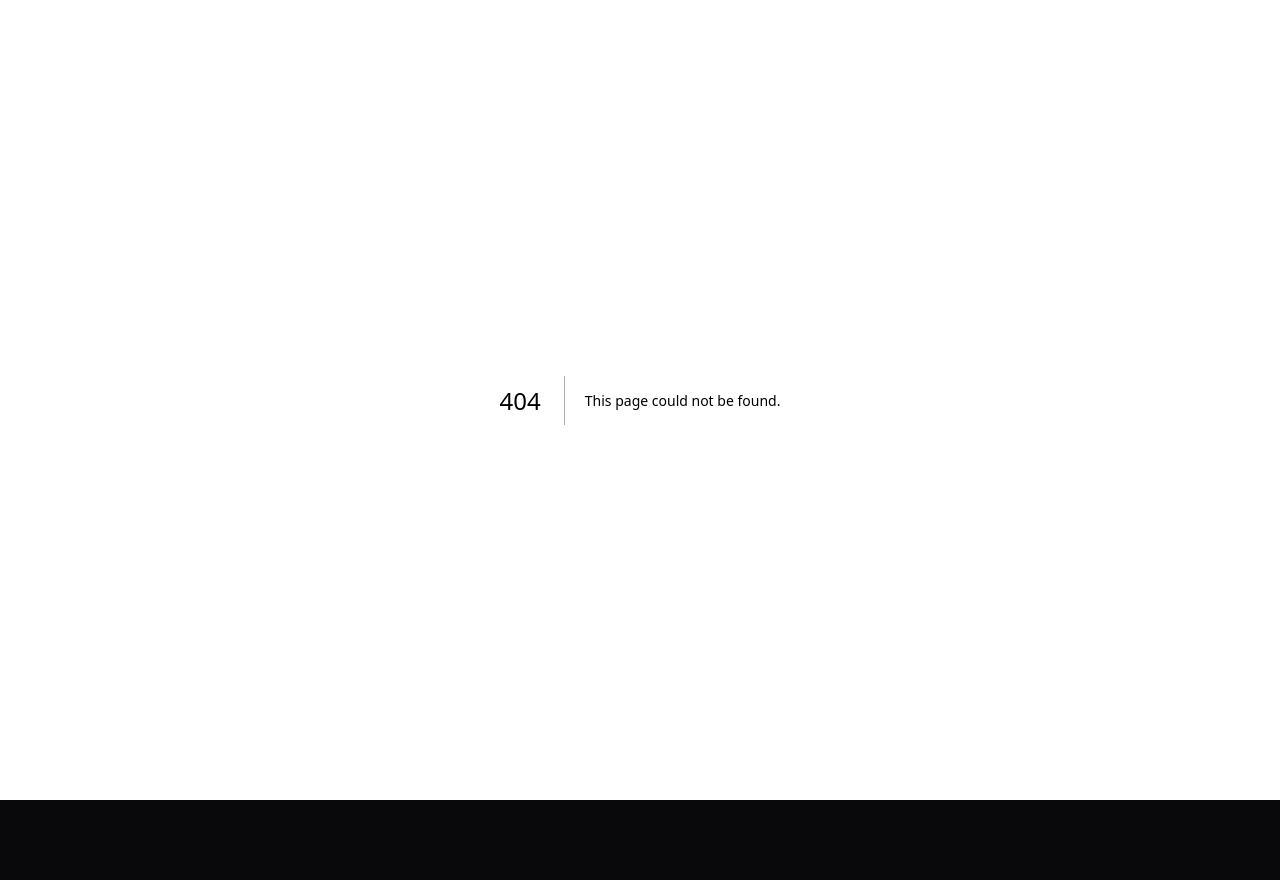
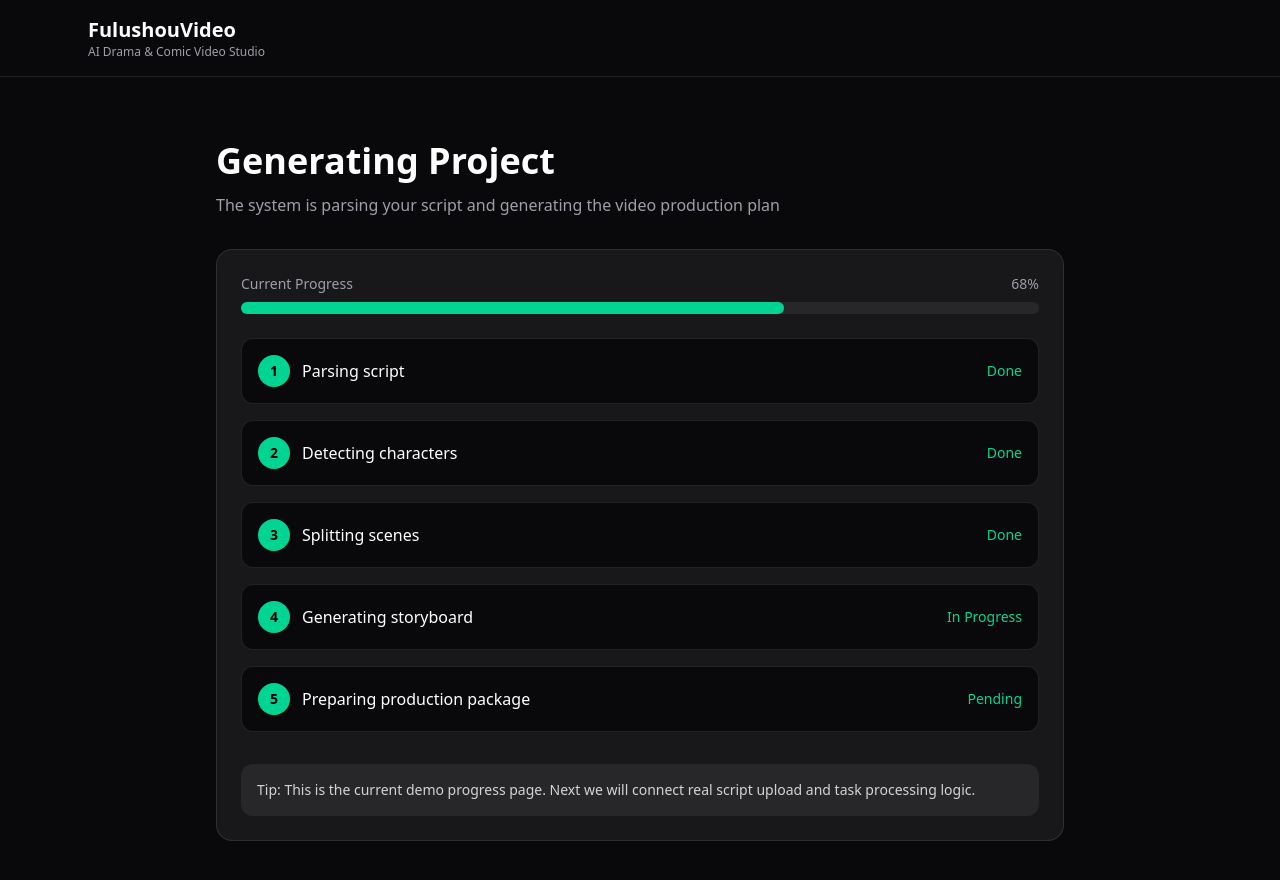
Before and after one commit to flexible-fls/story2video-web, a Next.js app: page /en/generate in a window 1280 px wide. Before the commit this address had no page. Shown: the top 880 px of the page. Before the commit the page ends 800 px from the top, so only its background shows below. Built offline with nearby package versions, Linux system fonts and the light colour scheme.

Commit message:
add generate progress page

```diff
--- /dev/null
+++ b/src/app/[locale]/generate/page.tsx
@@ -0,0 +1,101 @@
+type PageProps = {
+  params: Promise<{
+    locale: "zh" | "en";
+  }>;
+};
+
+export default async function GeneratePage({ params }: PageProps) {
+  const { locale } = await params;
+
+  const isZh = locale === "zh";
+
+  const title = isZh ? "正在生成项目" : "Generating Project";
+  const subtitle = isZh
+    ? "系统正在解析剧本并生成视频生产方案"
+    : "The system is parsing your script and generating the video production plan";
+
+  const steps = isZh
+    ? [
+        "剧本解析中",
+        "人物识别中",
+        "场景拆分中",
+        "分镜生成中",
+        "生产包整理中",
+      ]
+    : [
+        "Parsing script",
+        "Detecting characters",
+        "Splitting scenes",
+        "Generating storyboard",
+        "Preparing production package",
+      ];
+
+  return (
+    <main className="min-h-screen bg-zinc-950 text-white">
+      <header className="border-b border-white/10">
+        <div className="mx-auto flex max-w-6xl items-center justify-between px-6 py-4">
+          <div>
+            <div className="text-xl font-semibold">FulushouVideo</div>
+            <div className="text-xs text-zinc-400">
+              {isZh ? "AI 短剧与漫剧生成平台" : "AI Drama & Comic Video Studio"}
+            </div>
+          </div>
+        </div>
+      </header>
+
+      <section className="mx-auto max-w-4xl px-6 py-16">
+        <div className="mb-8">
+          <h1 className="text-4xl font-bold">{title}</h1>
+          <p className="mt-3 text-zinc-400">{subtitle}</p>
+        </div>
+
+        <div className="rounded-2xl border border-white/10 bg-zinc-900 p-6">
+          <div className="mb-6">
+            <div className="mb-2 flex items-center justify-between text-sm text-zinc-400">
+              <span>{isZh ? "当前进度" : "Current Progress"}</span>
+              <span>68%</span>
+            </div>
+            <div className="h-3 w-full rounded-full bg-zinc-800">
+              <div className="h-3 w-[68%] rounded-full bg-emerald-400" />
+            </div>
+          </div>
+
+          <div className="space-y-4">
+            {steps.map((step, index) => (
+              <div
+                key={step}
+                className="flex items-center justify-between rounded-xl border border-white/10 bg-zinc-950 px-4 py-4"
+              >
+                <div className="flex items-center gap-3">
+                  <div className="flex h-8 w-8 items-center justify-center rounded-full bg-emerald-400 text-sm font-semibold text-black">
+                    {index + 1}
+                  </div>
+                  <span>{step}</span>
+                </div>
+                <span className="text-sm text-emerald-400">
+                  {index < 3
+                    ? isZh
+                      ? "已完成"
+                      : "Done"
+                    : index === 3
+                    ? isZh
+                      ? "进行中"
+                      : "In Progress"
+                    : isZh
+                    ? "等待中"
+                    : "Pending"}
+                </span>
+              </div>
+            ))}
+          </div>
+
+          <div className="mt-8 rounded-xl bg-zinc-800 p-4 text-sm text-zinc-300">
+            {isZh
+              ? "提示：这是当前的演示版进度页。下一步我们会接入真实的剧本上传与任务处理逻辑。"
+              : "Tip: This is the current demo progress page. Next we will connect real script upload and task processing logic."}
+          </div>
+        </div>
+      </section>
+    </main>
+  );
+}
--- a/src/app/[locale]/page.tsx
+++ b/src/app/[locale]/page.tsx
@@ -37,14 +37,17 @@ export default async function LocalizedHome({ params }: PageProps) {
         <p className="mb-10 text-zinc-400">{t.heroDesc}</p>
 
         <div className="rounded-xl bg-zinc-900 p-6">
-          <label className="mb-2 block">{t.uploadLabel}</label>
+  <label className="mb-2 block">{t.uploadLabel}</label>
 
-          <input type="file" className="mb-4" />
+  <input type="file" className="mb-4" />
 
-          <button className="rounded-lg bg-emerald-400 px-6 py-2 text-black">
-            {t.generateButton}
-          </button>
-        </div>
+  <Link
+    href={`/${locale}/generate`}
+    className="inline-block rounded-lg bg-emerald-400 px-6 py-2 text-black"
+  >
+    {t.generateButton}
+  </Link>
+</div>
       </section>
 
       <footer className="py-6 text-center text-zinc-500">{t.footer}</footer>
```
